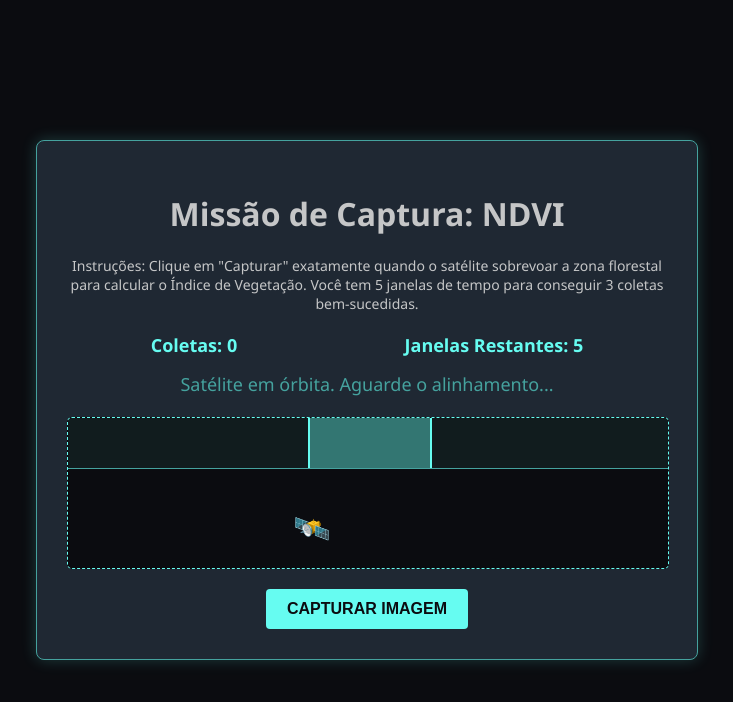
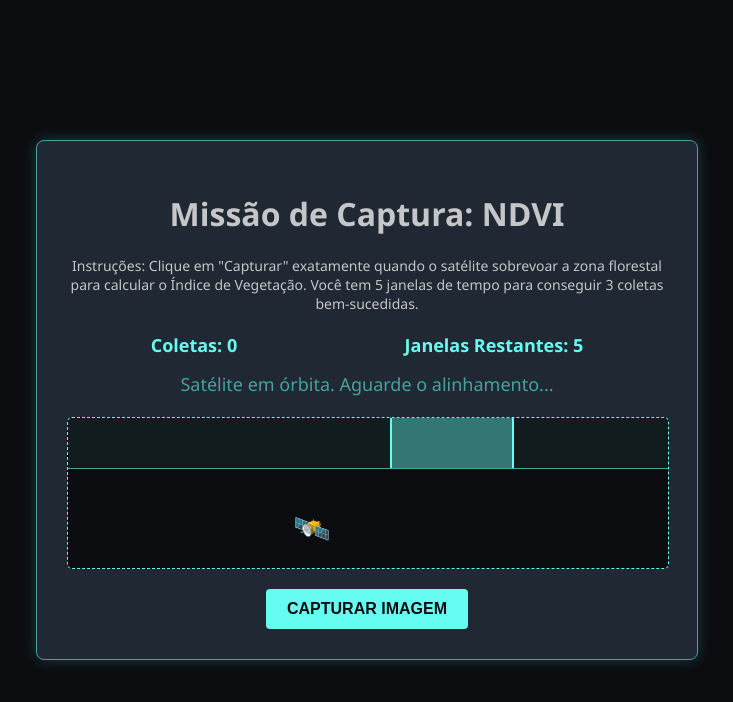
Before and after one commit to heitor-vieira/Jogo-web, a plain HTML site: page index.html in a window 1280 px wide. Both pictures are taken after a click on the button "INICIAR ÓRBITA". Shown: the whole page, without its empty margins (273-1006 px from the left). Drawn offline with Linux system fonts and the light colour scheme.

Commit message:
alvo movel e dificuldade progressiva

```diff
--- a/script.js
+++ b/script.js
@@ -8,37 +8,55 @@ const painelBateria = document.getElementById('bateria');
 const avisoStatus = document.getElementById('status-missao');
 const cintoOrbital = document.querySelector('.orbita');
 
+// Variáveis de estado
 let imagensColetadas = 0;
 let cargaBateria = 5;
-let posicaoSatelite = 0;
-let vetorDirecao = 1;
 let loopRastreamento;
 let missaoAtiva = false;
-const velocidadeOrbita = 15;
+
+// Variáveis de movimento do satélite
+let posicaoSatelite = 0;
+let vetorDirecaoSat = 1;
+let velocidadeSatelite = 15; // Velocidade inicial
+
+// Variáveis de movimento do alvo (Nova Mecânica)
+let posicaoAlvo = 100; // Posição inicial
+let vetorDirecaoAlvo = 1;
+let velocidadeAlvo = 6; // Mais lento que o satélite para ser jogável
 
 function atualizarPainel() {
     painelSucesso.innerText = imagensColetadas;
     painelBateria.innerText = cargaBateria;
 }
 
-function atualizarOrbita() {
+function atualizarCenario() {
     const larguraTotal = cintoOrbital.clientWidth;
     const tamanhoSat = objSatelite.clientWidth;
+    const tamanhoAlvo = zonaAlvo.clientWidth;
 
-    posicaoSatelite += velocidadeOrbita * vetorDirecao;
+    // 1. Move o Satélite
+    posicaoSatelite += velocidadeSatelite * vetorDirecaoSat;
+    if (posicaoSatelite >= larguraTotal - tamanhoSat) {
+        vetorDirecaoSat = -1;
+    } else if (posicaoSatelite <= 0) {
+        vetorDirecaoSat = 1;
+    }
+    objSatelite.style.left = posicaoSatelite + 'px';
 
-    if (posicaoSatelite >= larguraTotal - tamanhoSat) {
-        vetorDirecao = -1;
-    } else if (posicaoSatelite <= 0) {
-        vetorDirecao = 1;
+    // 2. Move a Zona Alvo (Sua ideia aplicada)
+    posicaoAlvo += velocidadeAlvo * vetorDirecaoAlvo;
+    if (posicaoAlvo >= larguraTotal - tamanhoAlvo) {
+        vetorDirecaoAlvo = -1;
+    } else if (posicaoAlvo <= 0) {
+        vetorDirecaoAlvo = 1;
     }
-
-    objSatelite.style.left = posicaoSatelite + 'px';
+    zonaAlvo.style.left = posicaoAlvo + 'px';
 }
 
 function iniciarMissao() {
     imagensColetadas = 0;
     cargaBateria = 5;
+    velocidadeSatelite = 15; // Reseta a velocidade
     atualizarPainel();
 
     btnIniciar.style.display = 'none';
@@ -48,7 +66,7 @@ function iniciarMissao() {
     avisoStatus.innerText = "Satélite em órbita. Aguarde o alinhamento...";
     missaoAtiva = true;
 
-    loopRastreamento = setInterval(atualizarOrbita, 30);
+    loopRastreamento = setInterval(atualizarCenario, 30);
 }
 
 function realizarCaptura() {
@@ -66,8 +84,11 @@ function realizarCaptura() {
         imagensColetadas++;
         avisoStatus.innerText = "Leitura de NDVI realizada com sucesso!";
         avisoStatus.style.color = "#66fcf1";
+
+        // Aumenta a dificuldade (Satélite fica mais rápido a cada acerto)
+        velocidadeSatelite += 4;
     } else {
-        avisoStatus.innerText = "Falha: Captura realizada sobre o oceano.";
+        avisoStatus.innerText = "Falha: Captura fora da zona florestal.";
         avisoStatus.style.color = "#c5c6c7";
     }
 
@@ -79,7 +100,7 @@ function realizarCaptura() {
             avisoStatus.innerText = "Recalibrando sensor para a próxima volta...";
             avisoStatus.style.color = "#45a29e";
             btnCapturar.disabled = false;
-            loopRastreamento = setInterval(atualizarOrbita, 30);
+            loopRastreamento = setInterval(atualizarCenario, 30);
         } else {
             encerrarOperacao();
         }
@@ -92,7 +113,7 @@ function encerrarOperacao() {
     btnReiniciar.style.display = 'inline-block';
 
     if (imagensColetadas >= 3) {
-        avisoStatus.innerText = `Missão Concluída! ${imagensColetadas} lotes de dados NDVI processados.`;
+        avisoStatus.innerText = `Missão Concluída! ${imagensColetadas} lotes processados.`;
         avisoStatus.style.color = "#66fcf1";
     } else {
         avisoStatus.innerText = `Missão Falhou. Dados insuficientes (${imagensColetadas} coletas).`;
--- a/style.css
+++ b/style.css
@@ -92,6 +92,18 @@ button {
     text-transform: uppercase;
 }
 
+.zona-florestal {
+    position: absolute;
+    top: 0;
+    left: 40%;
+    width: 20%;
+    height: 100%;
+    background-color: rgba(102, 252, 241, 0.4);
+    border-left: 2px solid #66fcf1;
+    border-right: 2px solid #66fcf1;
+    transition: left 0.1s linear; /* Adicione apenas esta linha */
+}
+
 #btn-iniciar { background-color: #45a29e; color: #0b0c10; }
 #btn-capturar { background-color: #66fcf1; color: #0b0c10; }
 #btn-reiniciar { background-color: #c5c6c7; color: #0b0c10; }
```
